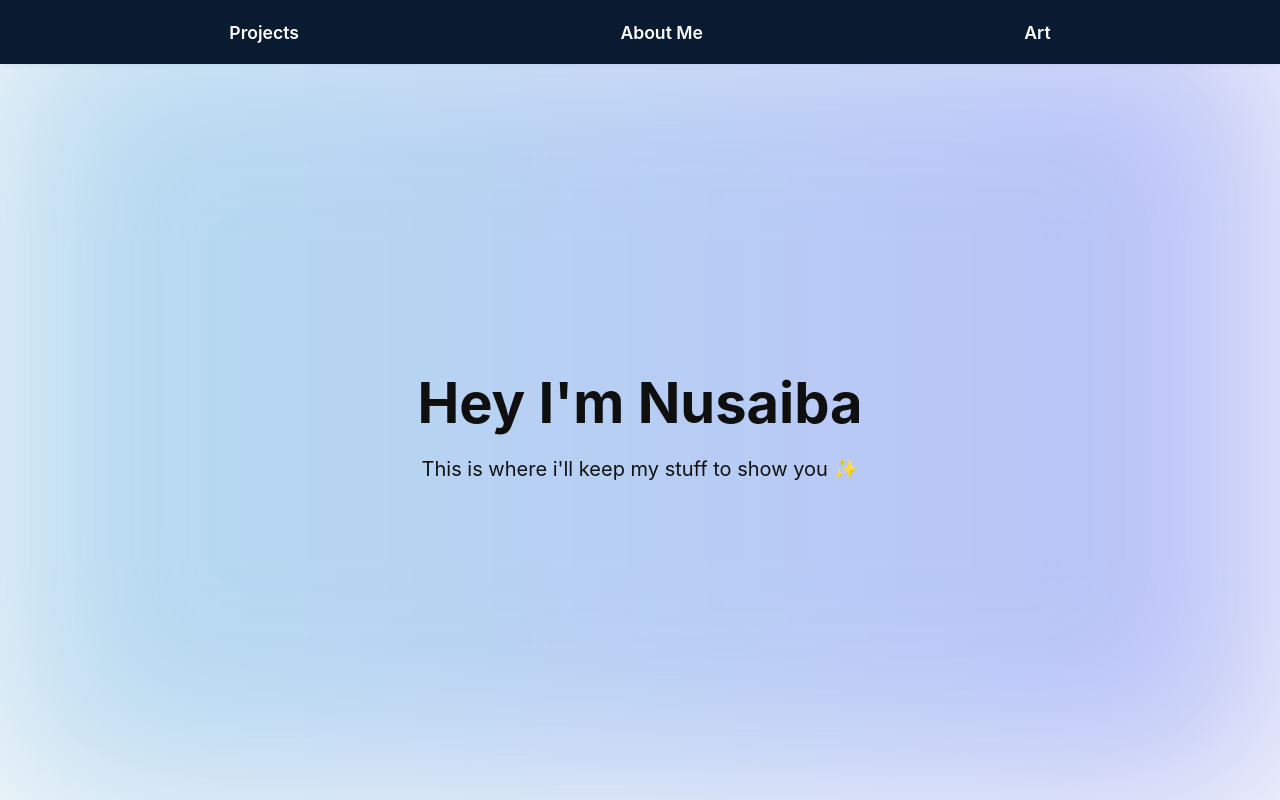
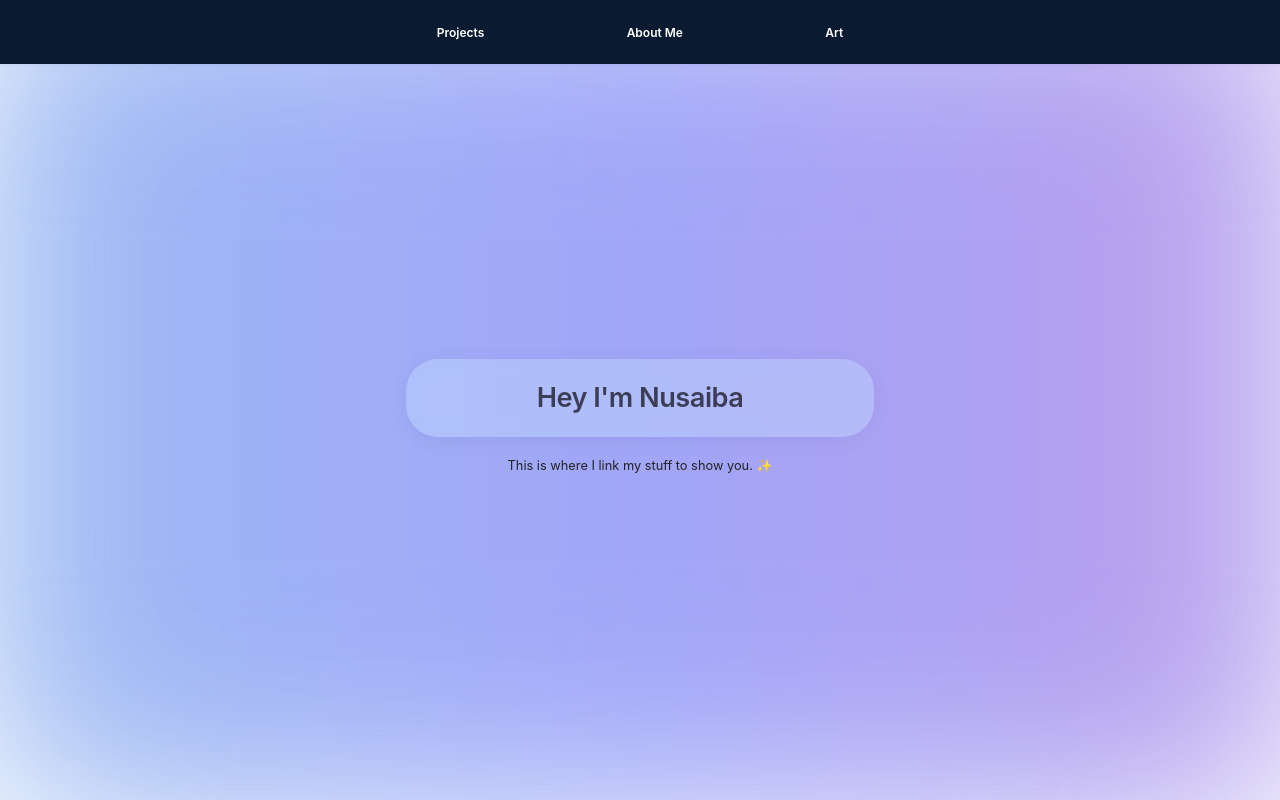
Before and after one commit to nusaibatron/design-portfolio, a Next.js app: page / in a window 1280 px wide. Built offline with nearby package versions, Linux system fonts and the light colour scheme.

Commit message:
Gradient

```diff
--- a/app/globals.css
+++ b/app/globals.css
@@ -8,53 +8,60 @@ body {
 }
 
 body::before {
-  content: '';
+  content: "";
   position: fixed;
   top: 0;
   left: 0;
-  width: 200%;
-  height: 200%;
-  background: linear-gradient(-45deg, #88c9e8, #845ec2, #ffc75f, #ff6f91);
+  width: 100vw;
+  height: 100vh;
+  z-index: -1;
+  background: linear-gradient(270deg, #88c9e8, #ff80b5, #9089fc, #88c9e8);
   background-size: 400% 400%;
-  animation: backgroundShift 12s ease-in-out infinite;
-  z-index: -1;
-  opacity: 0.7;
-  pointer-events: none;
+  animation: gradientShift 300s ease-in-out infinite;
+  filter: blur(100px);
+  opacity: 0.6;
 }
 
-@keyframes backgroundShift {
+@keyframes gradientShift {
   0% {
     background-position: 0% 50%;
   }
-  25% {
-    background-position: 50% 100%;
-  }
   50% {
     background-position: 100% 50%;
-  }
-  75% {
-    background-position: 50% 0%;
   }
   100% {
     background-position: 0% 50%;
   }
 }
 
+.test-animated-rect {
+  background: rgba(200, 225, 255, 0.55);
+  backdrop-filter: blur(8px);
+  transition: background 1.5s cubic-bezier(0.4, 0.0, 0.2, 1);
+  border-radius: 24px;
+  opacity: 0.7;
+  box-shadow: 0 4px 24px rgba(0,0,0,0.04);
+  /* border removed for subtle look */
+}
+
+@keyframes testColorShift {
+  0% { filter: hue-rotate(0deg); }
+  100% { filter: hue-rotate(360deg); }
+}
 
 .nav-links {
-  display: flex;
-  justify-content: space-between;
-  width: 33%;
-  font-size: 1.1rem;
-  font-weight: 600;
-  color: #fff;
-  text-align: center;
+
 }
 
 .nav-links a {
-  text-decoration: none;
-  color: white;
-  flex: 1;
+
+}
+
+/* Remove absolute positioning and auto margins for all nav links */
+.nav-links a:nth-child(2),
+.nav-links a:first-child,
+.nav-links a:last-child {
+
 }
 
 /* Mobile styles */
@@ -90,10 +97,7 @@ body::before {
   }
 
   .nav-home-link-mobile {
-    display: flex !important;
-    height: 100%;
-    align-items: center;
-    justify-content: center;
+
   }
 
   header {
@@ -107,6 +111,11 @@ body::before {
     transform: none;
     margin-bottom: 0.5rem;
   }
+
+  .test-animated-rect {
+    width: 80vw; /* Ensure rectangle is 80% of the viewport width */
+    margin: 0 auto; /* Center horizontally */
+  }
 }
 
 @media (min-width: 701px) {
--- a/app/layout.jsx
+++ b/app/layout.jsx
@@ -1,5 +1,6 @@
 'use client'
 
+import './globals.css';
 import Link from "next/link";
 import { usePathname } from "next/navigation";
 import { useEffect, useState } from "react";
@@ -25,11 +26,16 @@ export default function RootLayout({ children }) {
       <body style={{
         margin: 0,
         fontFamily: "Inter, system-ui, -apple-system, sans-serif",
-        backgroundColor: "#f9f9fb",
+        background: "none",
         color: "#0f0f0f",
+        minHeight: "100vh",
+        boxSizing: "border-box",
+        overflowX: "hidden",
+        overflowY: "auto" // Allow scrolling if needed, but no forced height
       }}>
         <header style={{
           backgroundColor: "#0a1a30",
+          backgroundImage: "none", // Explicitly remove any background image/gradient
           display: "flex",
           justifyContent: "space-between",
           alignItems: "center",
@@ -37,7 +43,8 @@ export default function RootLayout({ children }) {
           boxShadow: "0 1px 4px rgba(0,0,0,0.05)",
           position: "relative",
           height: "64px",
-          minHeight: "64px"
+          minHeight: "64px",
+          zIndex: 10 // Ensure nav stays above background
         }}>
           {/* Desktop: Left home icon and right placeholder */}
           {!isMobile && (
@@ -46,7 +53,7 @@ export default function RootLayout({ children }) {
                 {!isHome && (
                   <Link href="/" style={{
                     color: "#fff",
-                    fontSize: "1.5rem",
+                    fontSize: "1.1rem",
                     textDecoration: "none",
                     height: "100%",
                     display: "flex",
@@ -63,7 +70,7 @@ export default function RootLayout({ children }) {
           <nav
             className={`nav-links nav-links--${isHome ? "3" : "4"}`}
             style={{
-              width: "100%",
+              width: "33%", // Middle 1/3 of the navbar
               display: "flex",
               justifyContent: "space-between",
               fontSize: "1.1rem",
@@ -71,7 +78,11 @@ export default function RootLayout({ children }) {
               color: "#fff",
               textAlign: "center",
               height: "100%",
-              alignItems: "center"
+              alignItems: "center",
+              margin: "0 auto", // Center the middle 1/3 horizontally
+              position: "relative", // Allow precise centering
+              top: "50%", // Vertically center
+              transform: "translateY(-50%)" // Adjust for exact vertical alignment
             }}
           >
             {/* Home icon as nav item on mobile only, and only if not on home page */}
@@ -79,7 +90,7 @@ export default function RootLayout({ children }) {
               <span className="nav-home-link-mobile">
                 <Link href="/" style={{
                   color: "#fff",
-                  fontSize: "1.5rem",
+                  fontSize: "1.1rem",
                   textDecoration: "none",
                   height: "100%",
                   display: "flex",
@@ -91,16 +102,20 @@ export default function RootLayout({ children }) {
                 </Link>
               </span>
             )}
-            <Link href="/projects" style={{ textDecoration: "none", color: "white", height: "100%", display: "flex", alignItems: "center" }}>Projects</Link>
-            <Link href="/about" style={{ textDecoration: "none", color: "white", height: "100%", display: "flex", alignItems: "center" }}>About Me</Link>
-            <Link href="/art" style={{ textDecoration: "none", color: "white", height: "100%", display: "flex", alignItems: "center" }}>Art</Link>
+            <Link href="/projects" style={{ textDecoration: "none", color: "white", height: "100%", display: "flex", alignItems: "center", fontSize: ".75rem" }}>Projects</Link>
+            <Link href="/about" style={{ textDecoration: "none", color: "white", height: "100%", display: "flex", alignItems: "center", fontSize: ".75rem" }}>About Me</Link>
+            <Link href="/art" style={{ textDecoration: "none", color: "white", height: "100%", display: "flex", alignItems: "center", fontSize: ".75rem" }}>Art</Link>
           </nav>
 
           {/* Desktop: Right placeholder */}
           {!isMobile && <div style={{ width: "25%", height: "100%" }} />}
         </header>
-
-        {children}
+        <main style={{
+          minHeight: "calc(100vh - 64px)", // Ensure main content fills the viewport below the navbar
+          width: "100%"
+        }}>
+          {children}
+        </main>
       </body>
     </html>
   );
--- a/app/page.jsx
+++ b/app/page.jsx
@@ -8,43 +8,64 @@ export default function Home() {
       alignItems: "center",
       justifyContent: "center",
       padding: "2rem",
+      flexDirection: "column"
     }}>
       {/* Background animation layer */}
       <div style={{
-    position: "fixed",         // <-- use fixed instead of absolute
+        position: "fixed",
         top: 0,
         left: 0,
         width: "100vw",
-    height: "100vh",           // <-- full viewport height
+        height: "100vh",
         background: "linear-gradient(270deg, #88c9e8, #ff80b5, #9089fc, #88c9e8)",
         backgroundSize: "400% 400%",
-    animation: "gradientShift 8s ease-in-out infinite",
-    zIndex: -1,                // <-- stays behind everything
+        animation: "gradientShift 30s ease-in-out infinite",
+        zIndex: -1,
         filter: "blur(100px)",
         opacity: 0.6,
       }} />
 
-      {/* Foreground content */}
-      <div style={{
+      {/* Animated rectangle for main content */}
+      <div className="test-animated-rect" style={{
+        width: "min(420px, 33vw)", // responsive width: 1/3 of page width on desktop
+        maxWidth: "90%", // ensure it doesn't exceed 90% of viewport width
+        height: "auto", // allow height to adjust automatically
+        padding: "1.5rem",
+        borderRadius: "32px",
+        marginBottom: "2.5rem",
         position: "relative",
-        textAlign: "center",
-        zIndex: 1,
-        maxWidth: "700px"
+        overflow: "hidden",
+        boxShadow: "0 4px 24px rgba(0,0,0,0.08)",
+        display: "flex",
+        flexDirection: "column",
+        alignItems: "center",
+        justifyContent: "center",
+        marginLeft: "auto", // center horizontally
+        marginRight: "auto" // center horizontally
       }}>
         <h1 style={{
-          fontSize: "3.5rem",
-          fontWeight: 700,
-          marginBottom: "1rem",
+          fontSize: "1.7rem", // bigger text
+          fontWeight: 600,     // bolder
+          margin: 0,
+          color: "#111",
+          textAlign: "center",
+          lineHeight: 1.08,
+          letterSpacing: "-0.5px",
+          width: "100%", // make text fill the rectangle
+          wordBreak: "break-word"
         }}>
           Hey I'm Nusaiba
         </h1>
+      </div>
       <p style={{
-          fontSize: "1.25rem",
-          color: "#111",
+        fontSize: ".8rem",
+        color: "#222",
+        textAlign: "center",
+        marginTop: "-1.2rem",
+        marginBottom: 0
       }}>
-          This is where i'll keep my stuff to show you ✨
+        This is where I link my stuff to show you. ✨
       </p>
-      </div>
     </div>
   );
 }
```
Lines whose indentation alone changed are shown as unchanged.
